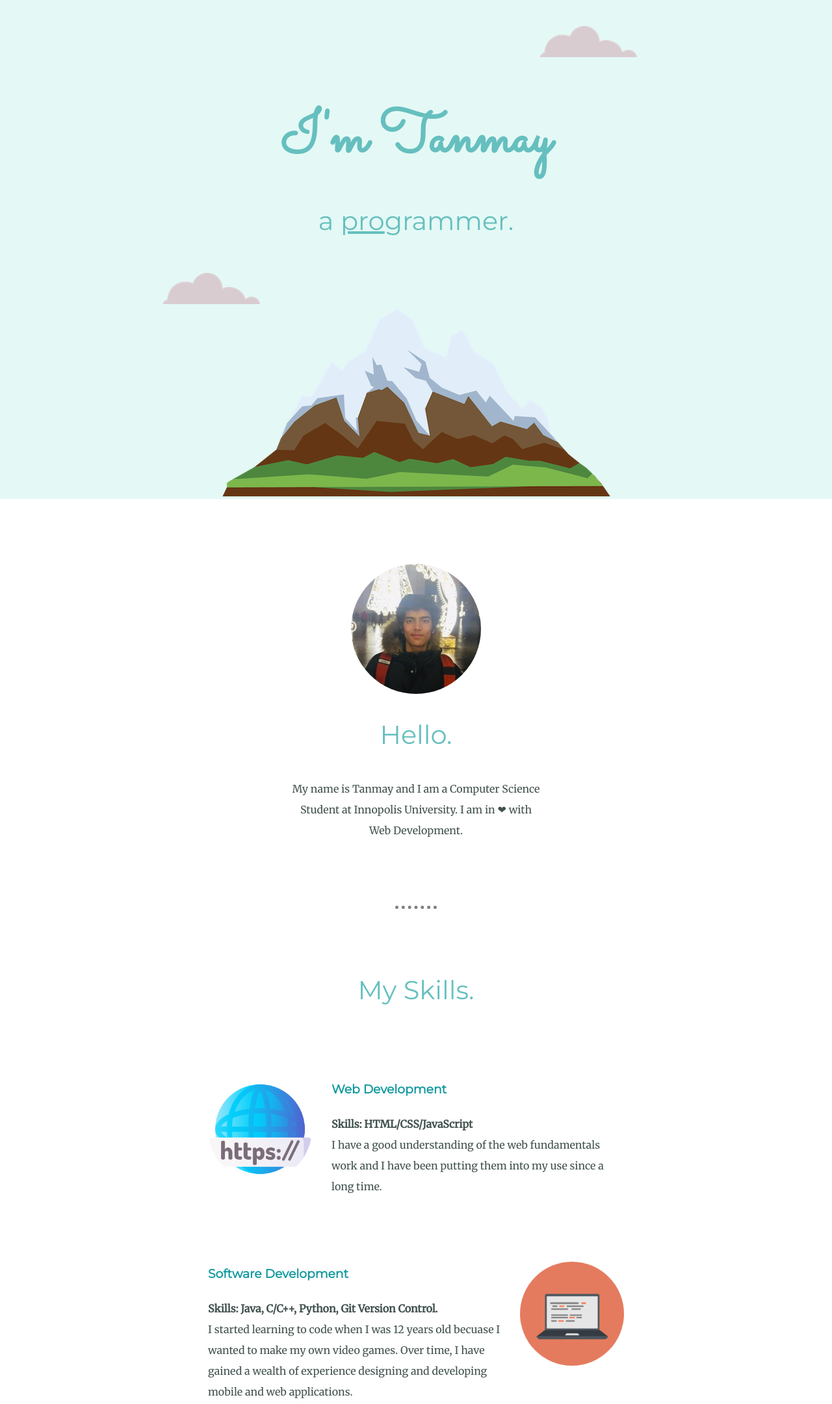
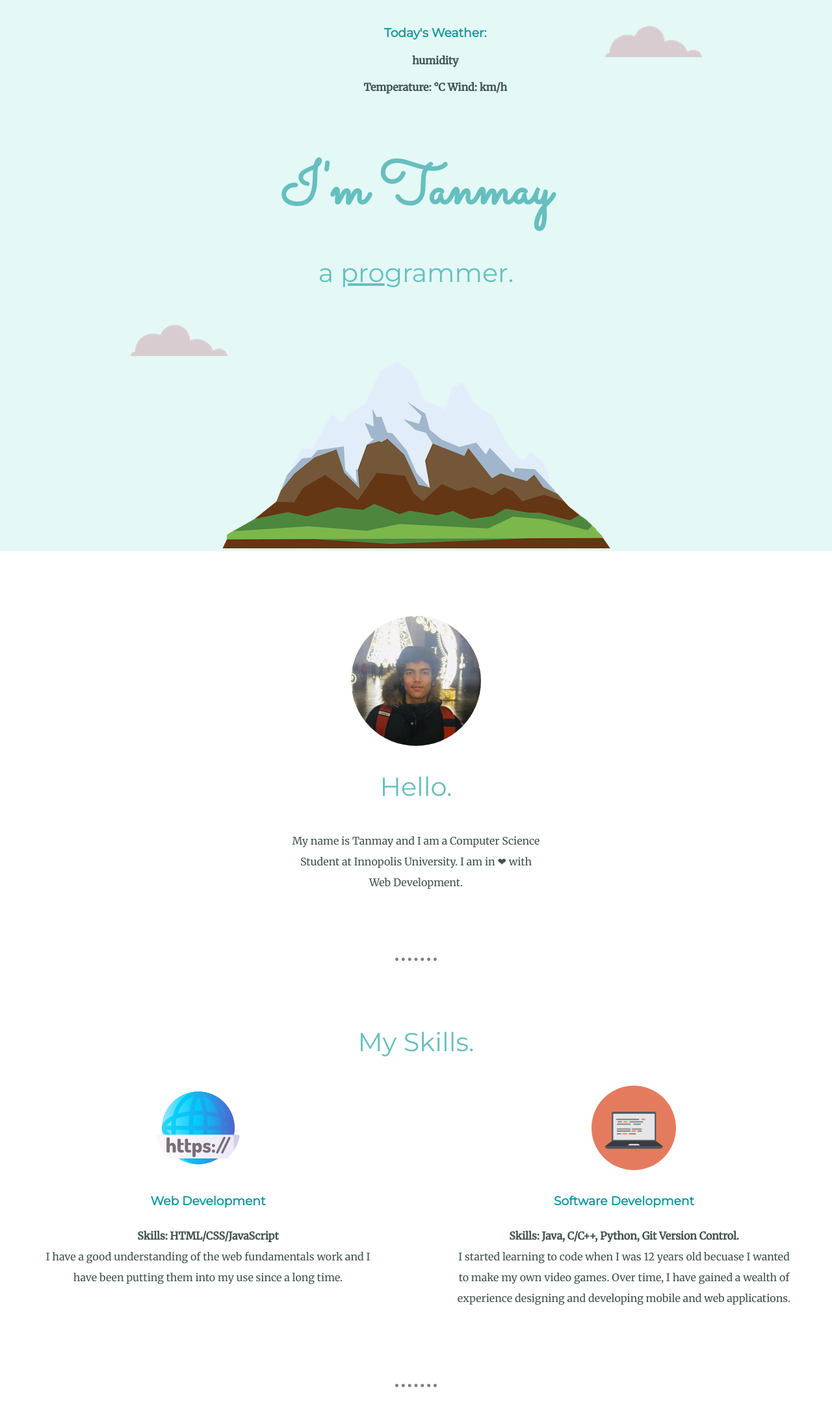
Before and after one commit to tanmaysharma2001/cv, a plain HTML site: page index.html in a window 1280 px wide. Shown: the top 2161 px of the page at 65% size. Drawn offline with Linux system fonts and the light colour scheme; no server answers.

Commit message:
Add Weather API and Flex Grids

```diff
--- a/css/styles.css
+++ b/css/styles.css
@@ -86,9 +86,9 @@ a:hover {
 .wd-image {
   width: 25%;
   /* height: %; */
-  object-fit:cover;
+  /* object-fit:cover; */
   border-radius:50%;
-  float: left;
+  /* float: left; */
   margin-right: 30px;
 }
 
@@ -97,7 +97,7 @@ a:hover {
   /* height: 25%; */
   object-fit:cover;
   border-radius:50%;
-  float: right;
+  /* float: right; */
   margin-left: 30px;
 }
 
@@ -108,11 +108,36 @@ a:hover {
 
 }
 
+.quote-section {
+  position: absolute;
+  top: 20px;
+  right: 500px;
+}
+
+.top-cloud {
+  position: absolute;
+  right: 200px;
+  top: 40px;
+}
+
+.bottom-cloud {
+  position: absolute;
+  left: 200px;
+  bottom: 300px;
+}
+
+.flex-container {
+  display: flex;
+  flex-direction: row;
+  text-align: center;
+}
+
 .skill-row {
   width: 50%;
-  margin: 100px auto 100px auto;
-  text-align: left;
+  /* margin: 100px auto 100px auto; */
+  text-align: center;
   line-height: 2;
+  padding: 0 60px 0 60px;
 }
 
 .intro {
@@ -148,15 +173,3 @@ a:hover {
   line-height: 2;
   padding: 50px 0 20px;
 }
-
-.top-cloud {
-  position: absolute;
-  right: 300px;
-  top: 40px;
-}
-
-.bottom-cloud {
-  position: absolute;
-  left: 250px;
-  bottom: 300px;
-}
--- a/index.html
+++ b/index.html
@@ -1,5 +1,6 @@
 <!DOCTYPE html>
 <html lang="en">
+
 <head>
   <meta charset="UTF-8">
   <meta name="viewport" content="width=device-width, initial-scale=1.0">
@@ -7,12 +8,26 @@
   <link rel="stylesheet" href="css/styles.css">
   <link rel="preconnect" href="https://fonts.googleapis.com">
   <link rel="preconnect" href="https://fonts.gstatic.com" crossorigin>
-<link href="https://fonts.googleapis.com/css2?family=Merriweather&family=Montserrat&family=Sacramento&display=swap" rel="stylesheet">
-  <title>Tanmay Sharma</title>
+  <link href="https://fonts.googleapis.com/css2?family=Merriweather&family=Montserrat&family=Sacramento&display=swap"
+    rel="stylesheet">
+  <title>Tanmay Sharma - Personal Website</title>
 </head>
+
 <body>
   <div class="top-container">
+
+    <div class="quote-section">
+      <h3>Today's Weather: <span id="comment"></span></h3>
+      <h4><span id="dayhour"></span>    <span id="humidity"></span> humidity</h4>
+      <h4>Temperature: <span id="temp"></span>°C  Wind: <span id="wind"></span> km/h</h4>
+    </div>
+
+
     <img class="top-cloud" src="images/cloud.png" alt="cloud-image">
+    <br>
+    <br>
+    <br>
+    <br>
     <h1>I'm Tanmay</h1>
     <h2>a <u>pro</u>grammer.</h2>
     <img class="bottom-cloud" src="images/cloud.png" alt="cloud-image">
@@ -24,22 +39,33 @@
     <div class="profile">
       <img class="profile-image" src="images/tanmay.jfif" alt="tanmay">
       <h2>Hello.</h2>
-    <p class="intro">My name is Tanmay and I am a Computer Science Student at Innopolis University. I am in ❤ with Web Development.</p>
+      <p class="intro">My name is Tanmay and I am a Computer Science Student at Innopolis University. I am in ❤ with Web
+        Development.</p>
     </div>
     <hr>
-  <div class="skills">
       <h2>My Skills.</h2>
+
+
+      <!-- Flex Container for Skills Section. -->
+
+      <div class="flex-container">
       <div class="skill-row">
         <img class="wd-image" src="images/web-link.png" alt="">
         <h3>Web Development</h3>
-      <p><strong>Skills: HTML/CSS/JavaScript</strong><br />I have a good understanding of the web fundamentals work and I have been putting them into my use since a long time.</p>
+        <p><strong>Skills: HTML/CSS/JavaScript</strong><br />I have a good understanding of the web fundamentals work
+          and I have been putting them into my use since a long time.</p>
       </div>
       <div class="skill-row">
         <img class="sd-image" src="images/computer.png" alt="">
         <h3>Software Development</h3>
-      <p><strong>Skills: Java, C/C++, Python, Git Version Control.</strong><br />I started learning to code when I was 12 years old becuase I wanted to make my own video games. Over time, I have gained a wealth of experience designing and developing mobile and web applications.</p>
+        <p><strong>Skills: Java, C/C++, Python, Git Version Control.</strong><br />I started learning to code when I was
+          12 years old becuase I wanted to make my own video games. Over time, I have gained a wealth of experience
+          designing and developing mobile and web applications.</p>
       </div>
     </div>
+
+
+
     <hr>
     <div class="contact-me">
       <h2>Get In Touch</h2>
@@ -59,5 +85,7 @@
     <p class="copyright">Made with ❤ - © Tanmay Sharma 2022</p>
   </div>
 
+  <script src="weather.js"></script>
 </body>
+
 </html>
--- /dev/null
+++ b/weather.js
@@ -0,0 +1,22 @@
+var urlOfAPI = "https://weatherdbi.herokuapp.com/data/weather/innopolis";
+
+function getResponse() {
+    fetch(urlOfAPI).then((response) => {
+        return response.json()
+    }).then((data => {
+
+        // !----- Important -----!
+        // Note sometimes this API crashes for unknow reasons. So please try later,
+        // or please contact me if it doesn't work.
+        // This code works fine.
+        // Thank you...!
+
+        document.querySelector("#comment").textContent = data.currentConditions.comment;
+        document.querySelector("#dayhour").textContent = data.currentConditions.dayhour;
+        document.querySelector("#humidity").textContent = data.currentConditions.humidity;
+        document.querySelector("#temp").textContent = data.currentConditions.temp.c;
+        document.querySelector("#wind").textContent = data.currentConditions.wind.km;
+    }))
+}
+
+getResponse();
```
Lines whose indentation alone changed are shown as unchanged.
